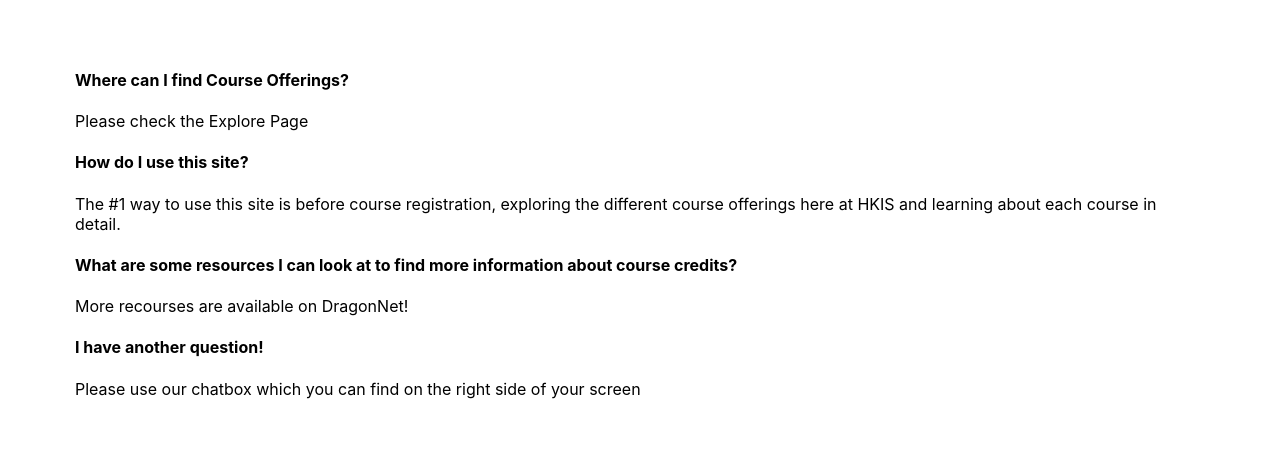
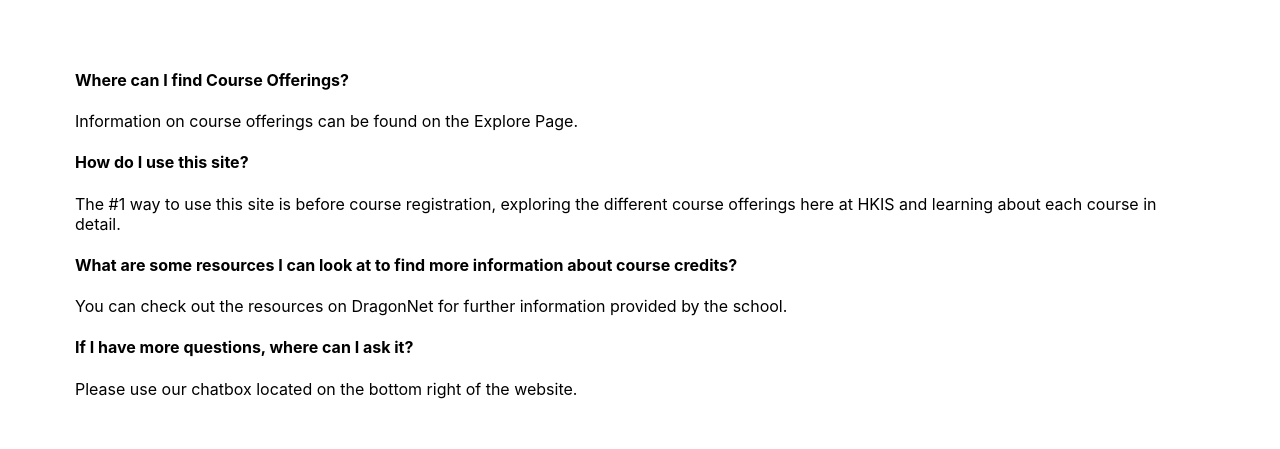
Before and after one commit to YoonjungC/sdltproject, a React (Create React App) app: page /faq in a window 1280 px wide. Shown: the part 357-806 px from the top of the page. Built offline with nearby package versions, Linux system fonts and the light colour scheme.

Commit message:
Update index.js
change text

```diff
--- a/src/FAQ/index.js
+++ b/src/FAQ/index.js
@@ -10,9 +10,10 @@
               <h1> Frequently Asked Questions </h1>
           </div>
           <div id="faqContent">
+          <border>
             <h4 id="top"> Where can I find Course Offerings? </h4>
             <p>
-              Please check the Explore Page
+              Information on course offerings can be found on the Explore Page.
             </p>
             <h4> How do I use this site? </h4>
             <p>
@@ -20,11 +21,12 @@
             </p>
             <h4> What are some resources I can look at to find more information about course credits? </h4>
             <p>
-              More recourses are available on DragonNet!
+              You can check out the resources on DragonNet for further information provided by the school.
             </p>
             <p id="line"> </p>
-            <h4> I have another question! </h4>
-            <p> Please use our chatbox which you can find on the right side of your screen </p>
+            <h4> If I have more questions, where can I ask it? </h4>
+            <p> Please use our chatbox located on the bottom right of the website. </p>
+            </border>
           </div>
           <SimpleForm />
         </div>
```
